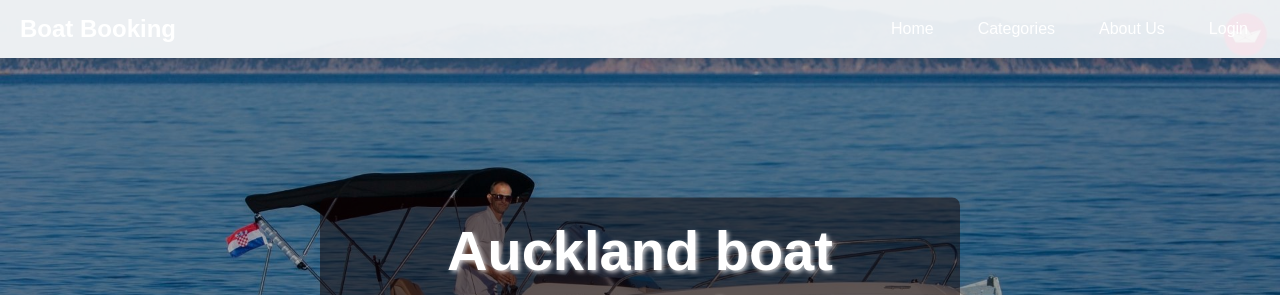
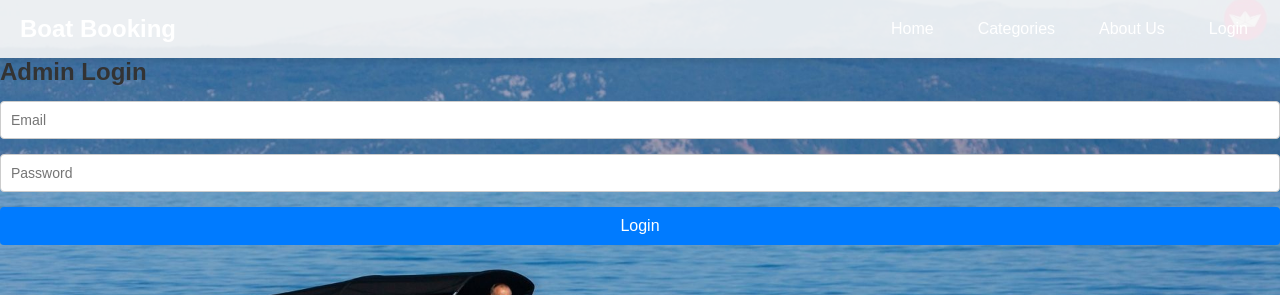
Before and after one commit to Harshparmar85/Boat-Rental, a React (Create React App) app: page /admin-login in a window 1280 px wide. Before the commit this address led to /. Shown: the top 295 px of the page. Built offline with nearby package versions, Linux system fonts and the light colour scheme; no server answers.

Commit message:
Add admin

```diff
--- a/src/App.js
+++ b/src/App.js
@@ -14,6 +14,8 @@ import ProtectedRoute from "./components/ProtectedRoute";
 import OwnersDashboard from "./pages/OwnersDashboard";
 import BookingPage from "./pages/BookingPage"; // Import BookingPage
 import PaymentPage from "./pages/PaymentPage"; // Import PaymentPage
+import AdminLogin from "./pages/AdminLogin";
+import AdminDashboard from "./pages/AdminDashboard";
 
 const Home = () => (
   <div className="App">
@@ -57,6 +59,10 @@ const App = () => {
               }
             />
 
+            {/* Admin routes */}
+            <Route path="/admin-login" element={<AdminLogin />} />
+            <Route path="/admin-dashboard" element={<AdminDashboard />} />
+
             {/* Protected Boat Owner route */}
             <Route
               path="/boat-ower"
--- a/src/firebase.js
+++ b/src/firebase.js
@@ -1,6 +1,10 @@
 
 import { initializeApp } from "firebase/app";
-import { getAuth } from "firebase/auth";
+import {
+  getAuth,
+  signInWithEmailAndPassword,
+  signOut
+} from "firebase/auth";
 import { getFirestore } from "firebase/firestore";
 import { getStorage } from "firebase/storage";
 
@@ -25,3 +29,4 @@ const app = initializeApp(firebaseConfig);
 export const auth = getAuth(app);
 export const db = getFirestore(app);
 export const storage = getStorage(app);
+export { signInWithEmailAndPassword, signOut };
--- /dev/null
+++ b/src/pages/AdminDashboard.js
@@ -0,0 +1,35 @@
+import React, { useEffect, useState } from "react";
+import { auth, signOut } from "../firebase";  // Ensure signOut is imported from firebase.js
+import { useNavigate } from "react-router-dom";
+
+const AdminDashboard = () => {
+  const [user, setUser] = useState(null);
+  const navigate = useNavigate();
+
+  useEffect(() => {
+    const unsubscribe = auth.onAuthStateChanged((user) => {
+      if (user?.email === "Ramandeepsingh1032001@gmail.com") {
+        setUser(user);  // Set the user if the email matches
+      } else {
+        navigate("/"); // Redirect if not admin
+      }
+    });
+    return unsubscribe;  // Clean up on unmount
+  }, [navigate]);
+
+  const handleLogout = () => {
+    signOut(auth);
+    navigate("/");  // Redirect to homepage after logout
+  };
+
+  return (
+    <div>
+      <h2>Welcome, Admin!</h2>
+      {/* Display user info if needed */}
+      {user && <p>Logged in as: {user.email}</p>} {/* Optionally display user email */}
+      <button onClick={handleLogout}>Logout</button>
+    </div>
+  );
+};
+
+export default AdminDashboard;
--- /dev/null
+++ b/src/pages/AdminLogin.js
@@ -0,0 +1,52 @@
+import React, { useState } from "react";
+import { auth, signInWithEmailAndPassword } from "../firebase";
+import { useNavigate } from "react-router-dom";
+
+const AdminLogin = () => {
+  const [email, setEmail] = useState("");
+  const [password, setPassword] = useState("");
+  const [error, setError] = useState("");
+  const navigate = useNavigate();
+
+  const handleLogin = async (e) => {
+    e.preventDefault();
+    const adminEmail = "Ramandeepsingh1032001@gmail.com"; // Replace with your admin email
+
+    if (email === adminEmail) {
+      try {
+        await signInWithEmailAndPassword(auth, email, password);
+        navigate("/admin-dashboard"); // Redirect to the admin page
+      } catch (err) {
+        setError("Invalid credentials. Please try again.");
+      }
+    } else {
+      setError("Access restricted to admins only.");
+    }
+  };
+
+  return (
+    <div>
+      <h2>Admin Login</h2>
+      <form onSubmit={handleLogin}>
+        <input
+          type="email"
+          placeholder="Email"
+          value={email}
+          onChange={(e) => setEmail(e.target.value)}
+          required
+        />
+        <input
+          type="password"
+          placeholder="Password"
+          value={password}
+          onChange={(e) => setPassword(e.target.value)}
+          required
+        />
+        <button type="submit">Login</button>
+        {error && <p style={{ color: "red" }}>{error}</p>}
+      </form>
+    </div>
+  );
+};
+
+export default AdminLogin;
```
